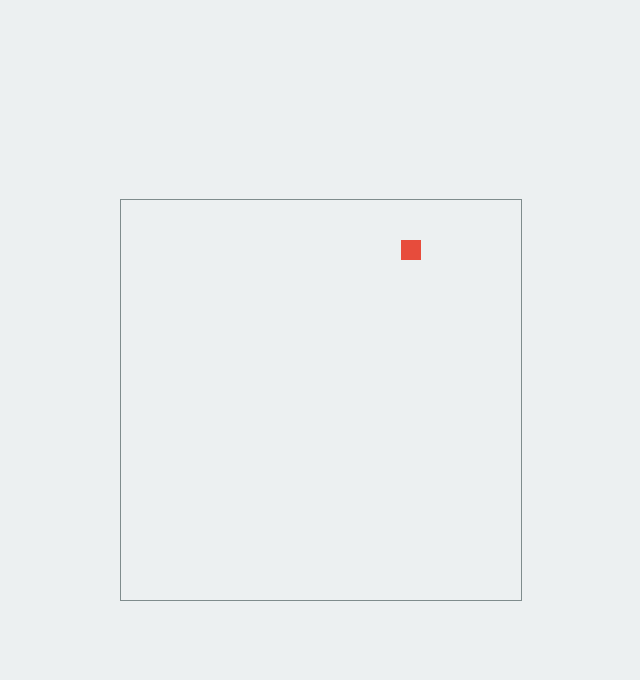
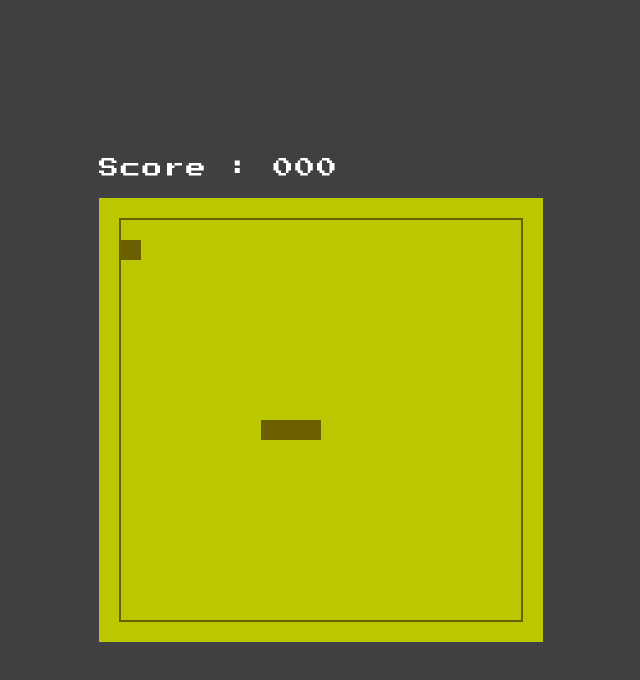
Before and after one commit to mkspcd/SnakeJS, a plain HTML site: page index.html in a window 1280 px wide. Shown: the whole page, without its empty margins (319-959 px from the left). Drawn offline with Linux system fonts and the light colour scheme.

Commit message:
Changes in the game objects and methods
Changed the object games and their init() method.
Simplification of the init() game process.
The game now display the grid, snake and food.
Next step : update() and animation of the game.

```diff
--- a/css/style.css
+++ b/css/style.css
@@ -1,14 +1,39 @@
 body {
-	background-color: #ecf0f1;
+	background-color: #404042;
 }
+
+#content {
+	/*
+	The following is to center the calculator on the page.
+	It probably doesn't work on old browser, but I like its simplicity.
+	*/
+	position: absolute;
+	left: 50%;
+	top: 50%;
+	-webkit-transform: translate(-50%, -50%);
+	transform: translate(-50%, -50%);
+}
+
+#score {
+	font-family: 'Press Start 2P',  'Courier New', sans-serif;
+	font-size: 20px;
+	letter-spacing: 0.09em;
+	color: #fff;
+	height: 40px;
+	width: 444px;
+}
+
+#game {
+	height: 424px;
+	width: 424px;
+	padding-top: 20px;
+	background-color: #bbc701;
+	padding-left: 20px;
+}
+
 
 canvas {
 	display: block;
 	position: absolute;
-	border: 1px solid #7f8c8d;
-	margin: auto;
-	top: 0;
-	bottom: 0;
-	left: 0;
-	right: 0;
+	border: 2px solid #6c5f00;
 }
--- a/index.html
+++ b/index.html
@@ -1,13 +1,22 @@
 <!doctype html>
 <html lang="fr">
 <head>
-  <meta charset="utf-8">
-  <title>Snake JS</title>
-  <link rel="stylesheet" href="css/style.css">
+	<meta charset="utf-8">
+	<title>Snake</title>
+
+	<!-- Import Google font -->
+	<link href="https://fonts.googleapis.com/css?family=Press+Start+2P" rel="stylesheet">
+	<!-- Import style.css -->
+	<link rel="stylesheet" href="css/style.css">
 </head>
 <body>
 
-	<script src="js/script.js"></script>
+	<div id="content">
+		<div id="score">Score : 000</div>
+		<div id="game"></div>
+	</div>
+
+	<script src="js/snake.js"></script>
 
 </body>
 </html>
--- /dev/null
+++ b/js/snake.js
@@ -0,0 +1,170 @@
+// Constants - modify the CSS accordingly
+var COLUMNS	= 20;
+var ROWS	= 20;
+var SIZE	= 20;
+
+// Grid content values
+var EMPTY	= 0;
+var SNAKE	= 1;
+var FOOD	= 2;
+
+// Snake directions
+var NONE	= 0;
+var LEFT	= 1;
+var UP		= 2;
+var RIGHT	= 3;
+var DOWN	= 4;
+
+// Game colors
+var EMPTY_COLOR	= "#bbc701";
+var SNAKE_COLOR	= "#6c5f00";
+var FOOD_COLOR	= "#6c5f00";
+
+// GameState (pregame, ingame, paused, gameover)
+
+
+
+//-----------------------------------------------------
+var board = {
+	width	: null,
+	height	: null,
+	grid	: null,
+
+	init: function() {
+		this.width	= COLUMNS;
+		this.height	= ROWS;
+
+		this.grid = [];
+		for ( var x = 0; x < COLUMNS; x++ ) {
+			this.grid.push([]);
+			for ( var y = 0; y < ROWS; y++ ) {
+				this.grid[x].push(EMPTY);
+			}
+		}
+	},
+
+	set: function(value, x, y) {
+		this.grid[x][y] = value;
+	},
+
+	get: function(x, y) {
+		return this.grid[x][y];
+	}
+}
+
+
+
+//-----------------------------------------------------
+var snake = {
+	direction	: null,
+	last		: null,
+	queue		: null,
+
+	init: function() {
+		this.direction	= NONE;
+		this.queue		= [];
+
+		// Insert the firts joints :
+		this.insert( Math.floor(COLUMNS/2) - 3, Math.floor(ROWS/2));
+		this.insert( Math.floor(COLUMNS/2) - 2, Math.floor(ROWS/2));
+		this.insert( Math.floor(COLUMNS/2) - 1, Math.floor(ROWS/2));
+
+		for ( var i = 0; i < snake.queue.length; i++) {
+			board.set(SNAKE, snake.queue[i].x, snake.queue[i].y);
+		}
+	},
+
+	// Prepends a new element in the queue, and set 'last' to this new prepended element
+	insert: function(x, y) {
+		this.queue.unshift( {x:x, y:y} );
+		this.last = this.queue[0];
+	},
+
+	// Remove and return the last element of the queue
+	remove: function() {
+		return this.queue.pop()
+	}
+}
+
+//-----------------------------------------------------
+function setFood() {
+
+	// We need to track all the empty spaces in the grid
+	var empty = [];
+	for ( var x = 0; x < board.width; x++ ) {
+		for ( var y = 0; y < board.height; y++ ) {
+			if ( board.get(x, y) == EMPTY ) {
+				empty.push( {x:x, y:y} );
+			}
+		}
+	}
+
+	var randomPosition = empty[Math.floor( Math.random() * empty.length )];
+	board.set(FOOD, randomPosition.x, randomPosition.y);
+}
+
+//-----------------------------------------------------
+// Game objects
+var canvas, context, keystate, frames;
+
+function main() {
+	canvas = document.createElement("canvas");
+	canvas.width = COLUMNS * SIZE;
+	canvas.height = ROWS * SIZE;
+	context = canvas.getContext("2d");
+	document.getElementById("game").appendChild(canvas);
+
+	frames = 0;
+
+	init();
+	loop();
+}
+
+function init() {
+	board.init();
+	snake.init();
+	setFood();
+}
+
+function loop() {
+	update();
+	draw();
+
+	window.requestAnimationFrame(loop, canvas);
+}
+
+function update() {
+}
+
+function draw() {
+
+	for ( var x = 0; x < board.width; x++ ) {
+		for ( var y = 0; y < board.height; y++ ) {
+			switch ( board.get(x, y) ) {
+				case EMPTY:
+					context.fillStyle = EMPTY_COLOR;
+					break;
+				case SNAKE:
+					context.fillStyle = SNAKE_COLOR;
+					break;
+				case FOOD:
+					context.fillStyle = FOOD_COLOR;
+					break;
+			}
+			context.fillRect( x * SIZE, y * SIZE, SIZE, SIZE );
+		}
+	}
+}
+
+//-----------------------------------------------------
+
+main();
+
+
+/*
+Amelioration :
+color bg and font in js
+food cannot be near snake at beginning
+
+
+*/
```
